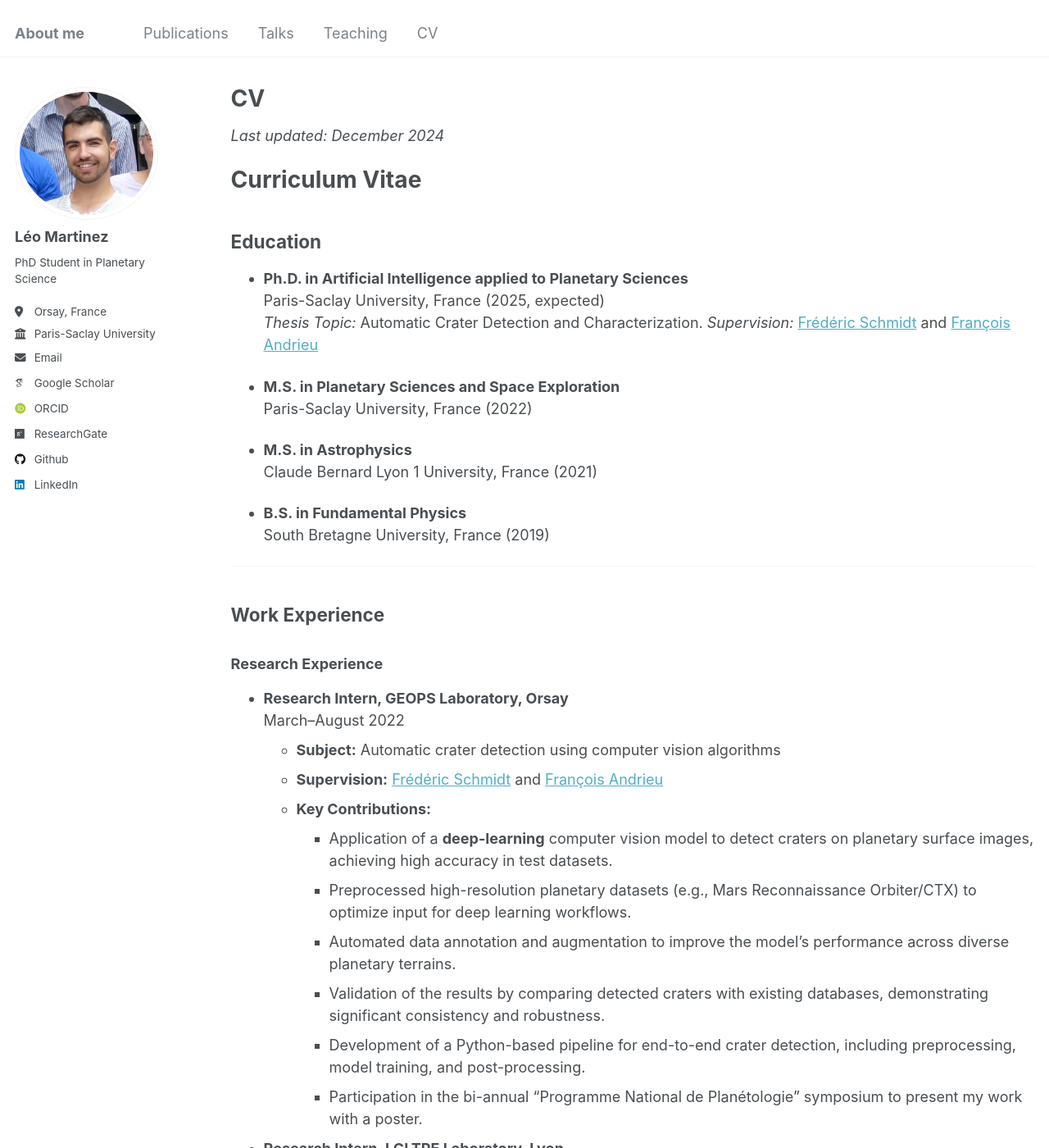
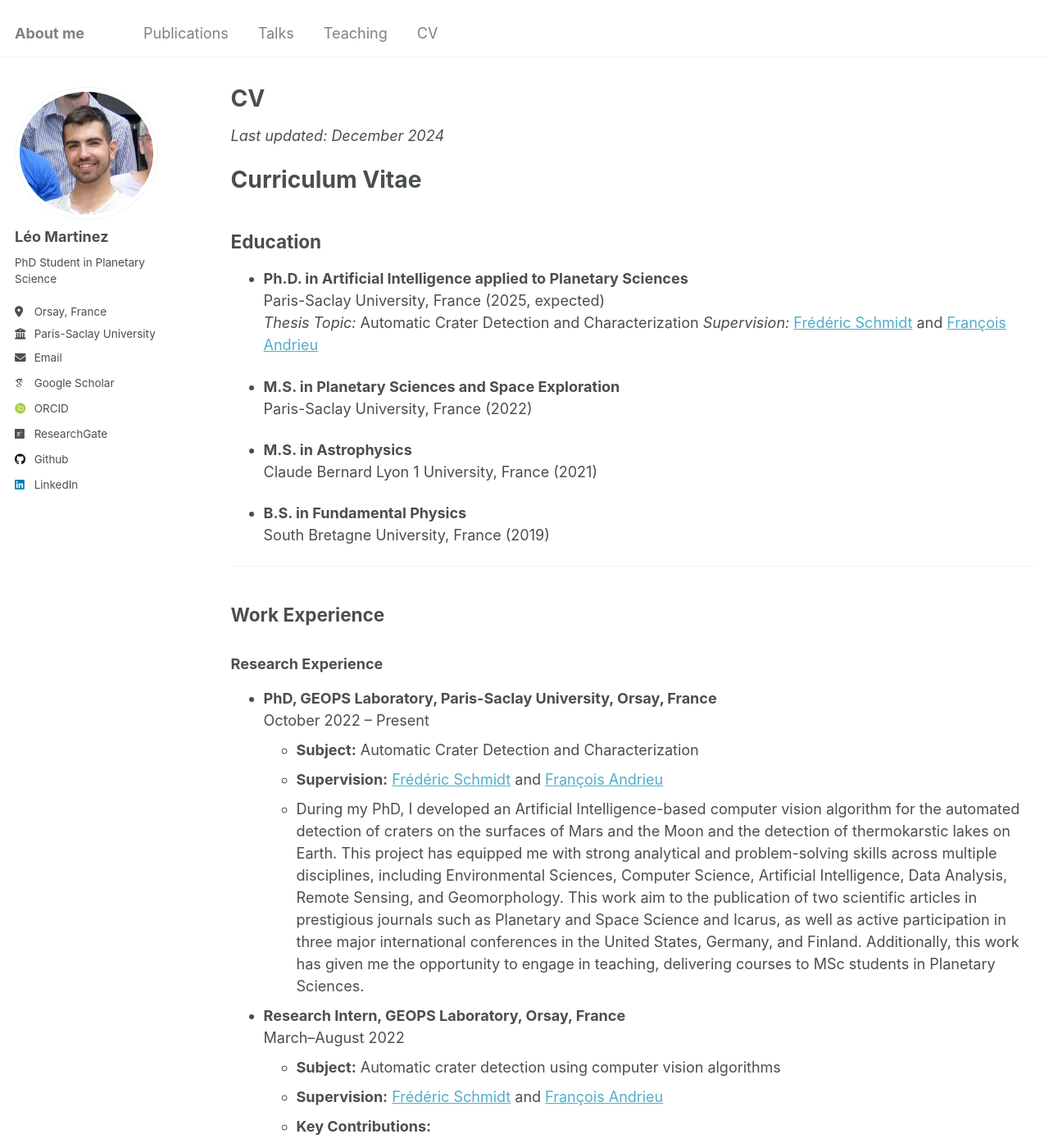
Before and after one commit to leomrtinez/leomrtinez.github.io, a Jekyll site: the page built from _pages/cv.md, in a window 1280 px wide and 1400 px high. Shown: the whole window at 82% size. Built offline with Jekyll 4.4.1, drawn with Linux system fonts in a browser that asks for light colours; some web fonts are replaced; some of the changed text lies outside the part shown.

Commit message:
Update cv.md

```diff
--- a/_pages/cv.md
+++ b/_pages/cv.md
@@ -16,7 +16,7 @@ redirect_from:
 ## Education
 - **Ph.D. in Artificial Intelligence applied to Planetary Sciences**
   Paris-Saclay University, France (2025, expected)
-  *Thesis Topic:* Automatic Crater Detection and Characterization.
+  *Thesis Topic:* Automatic Crater Detection and Characterization
   *Supervision:* [Frédéric Schmidt](https://fredericschmidt.github.io) and [François Andrieu](https://www.insu.cnrs.fr/fr/personne/francois-andrieu)
 
 - **M.S. in Planetary Sciences and Space Exploration**
@@ -35,7 +35,13 @@ redirect_from:
 
 ### Research Experience
 
-- **Research Intern, GEOPS Laboratory, Orsay**
+- **PhD, GEOPS Laboratory, Paris-Saclay University, Orsay, France**
+  October 2022 – Present
+  - **Subject:** Automatic Crater Detection and Characterization
+  - **Supervision:** [Frédéric Schmidt](https://fredericschmidt.github.io) and [François Andrieu](https://www.insu.cnrs.fr/fr/personne/francois-andrieu)
+  - During my PhD, I developed an Artificial Intelligence-based computer vision algorithm for the automated detection of craters on the surfaces of Mars and the Moon and the detection of thermokarstic lakes on Earth. This project has equipped me with strong analytical and problem-solving skills across multiple disciplines, including Environmental Sciences, Computer Science, Artificial Intelligence, Data Analysis, Remote Sensing, and Geomorphology. This work aim to the publication of two scientific articles in prestigious journals such as Planetary and Space Science and Icarus, as well as active participation in three major international conferences in the United States, Germany, and Finland. Additionally, this work has given me the opportunity to engage in teaching, delivering courses to MSc students in Planetary Sciences.
+
+- **Research Intern, GEOPS Laboratory, Orsay, France**
   March–August 2022
   - **Subject:** Automatic crater detection using computer vision algorithms
   - **Supervision:** [Frédéric Schmidt](https://fredericschmidt.github.io) and [François Andrieu](https://www.insu.cnrs.fr/fr/personne/francois-andrieu)
@@ -47,7 +53,9 @@ redirect_from:
     - Development of a Python-based pipeline for end-to-end crater detection, including preprocessing, model training, and post-processing.
     - Participation in the bi-annual "Programme National de Planétologie" symposium to present my work with a poster.
 
-- **Research Intern, LGLTPE Laboratory, Lyon**
+
+
+- **Research Intern, LGLTPE Laboratory, Lyon, France**
   *March–August 2021*
   - **Subject:** Global-scale classification of Martian datasets using unsupervised machine learning algorithms
   - **Supervision:** [Cathy Quantin-Nataf](https://eplanets.univ-lyon1.fr/equipe/permanents/cathy-quantin/)
@@ -59,7 +67,7 @@ redirect_from:
     - Contributed to advancing methodologies for planetary surface mapping, enhancing understanding of Martian surface composition.
 
 
-- **Research Intern, IRAP Laboratory, Toulouse**
+- **Research Intern, IRAP Laboratory, Toulouse, France**
   *March–August 2020*
   - **Subject:** Looking for seismic doublets at 2.4Hz in InSight/Seis data
   - **Supervision:** [Ludovic Margerin](https://doctorat.univ-toulouse.fr/as/ed/detailResp.pl?resp=14231&site=EDT&ed=178)
@@ -69,7 +77,7 @@ redirect_from:
     - Analyzed frequency spectra and time delays between doublets to infer source characteristics.
     - Provided insights into the internal structure and seismic activity of Mars based on the detection or non-detection of seismic doublets.
 
-- **Research Intern, IRAP Laboratory, Toulouse**
+- **Research Intern, IRAP Laboratory, Toulouse, France**
   *May-June 2019*
   - **Subject:** Seismicity of the moon
   - **Supervision:** [Ludovic Margerin](https://doctorat.univ-toulouse.fr/as/ed/detailResp.pl?resp=14231&site=EDT&ed=178)
@@ -81,7 +89,7 @@ redirect_from:
 
 
 ### Other professional experiences
-- **Seasonal Manager, Kayak Rental Spot**
+- **Seasonal Manager, Kayak Rental Spot, Arradon, France**
    *Summers 2016–2018*
     - For [Armor Evasion](https://www.armorevasion.com).
     - Managed all aspects of a kayak rental business, from daily operations to long-term strategy.
```
